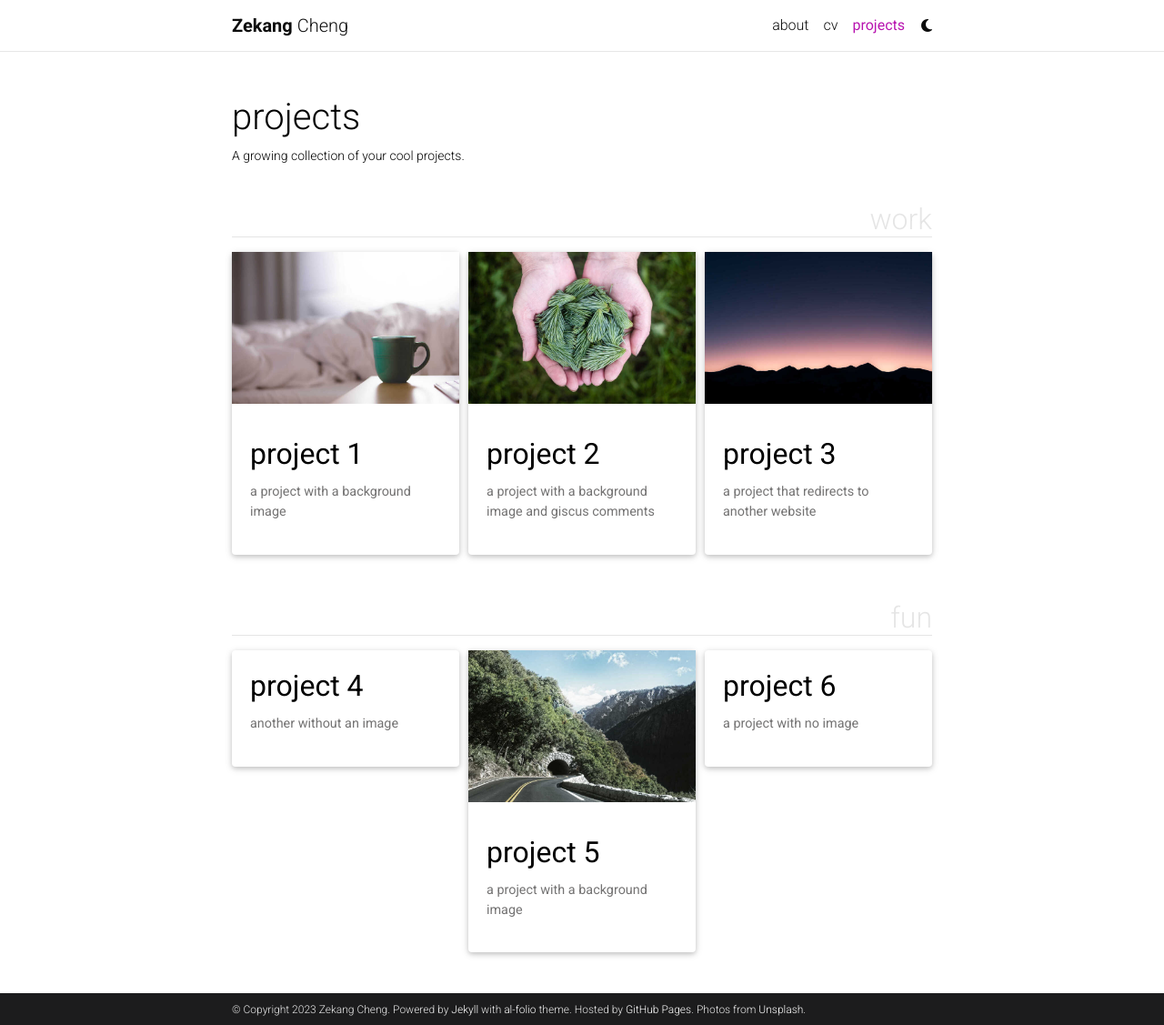
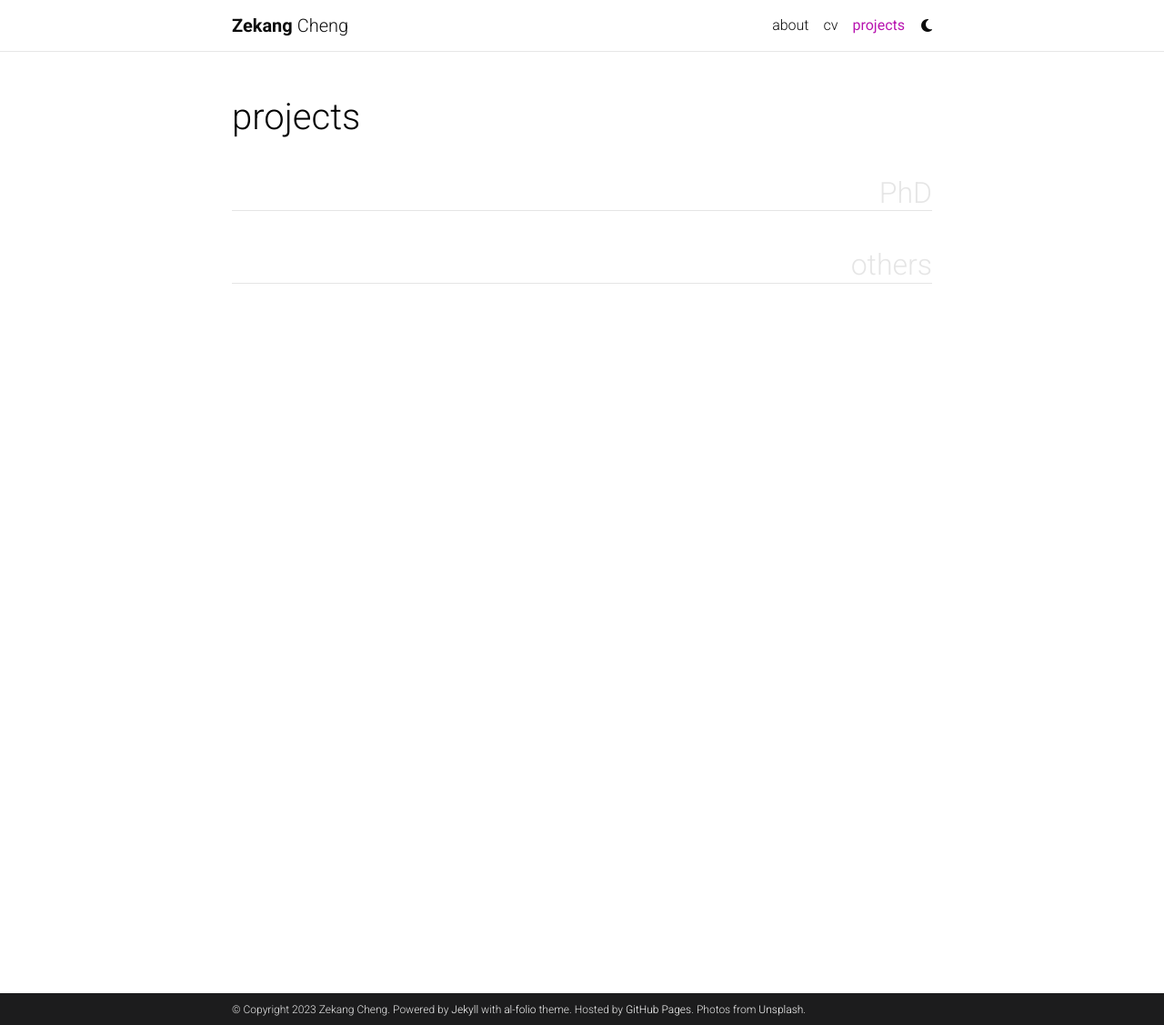
Before and after one commit to cz295/cz295.github.io, a Jekyll site: the page built from _pages/projects.md, in a window 1280 px wide and 1127 px high. Shown: the whole window at 91% size. Built offline with Jekyll 4.4.1, drawn with Linux system fonts in a browser that asks for light colours; full-size pictures stand in for the smaller copies a plugin makes; comment, search, counter and statistics services are not loaded; a style sheet for code colours, icons or effects is not loaded.

```diff
--- a/_pages/projects.md
+++ b/_pages/projects.md
@@ -2,10 +2,10 @@
 layout: page
 title: projects
 permalink: /projects/
-description: A growing collection of your cool projects.
+description:
 nav: true
 nav_order: 2
-display_categories: [work, fun]
+display_categories: [PhD, others]
 horizontal: false
 ---
 
```
Also changed, not shown: _pages/about.md (+3 -4 lines).
